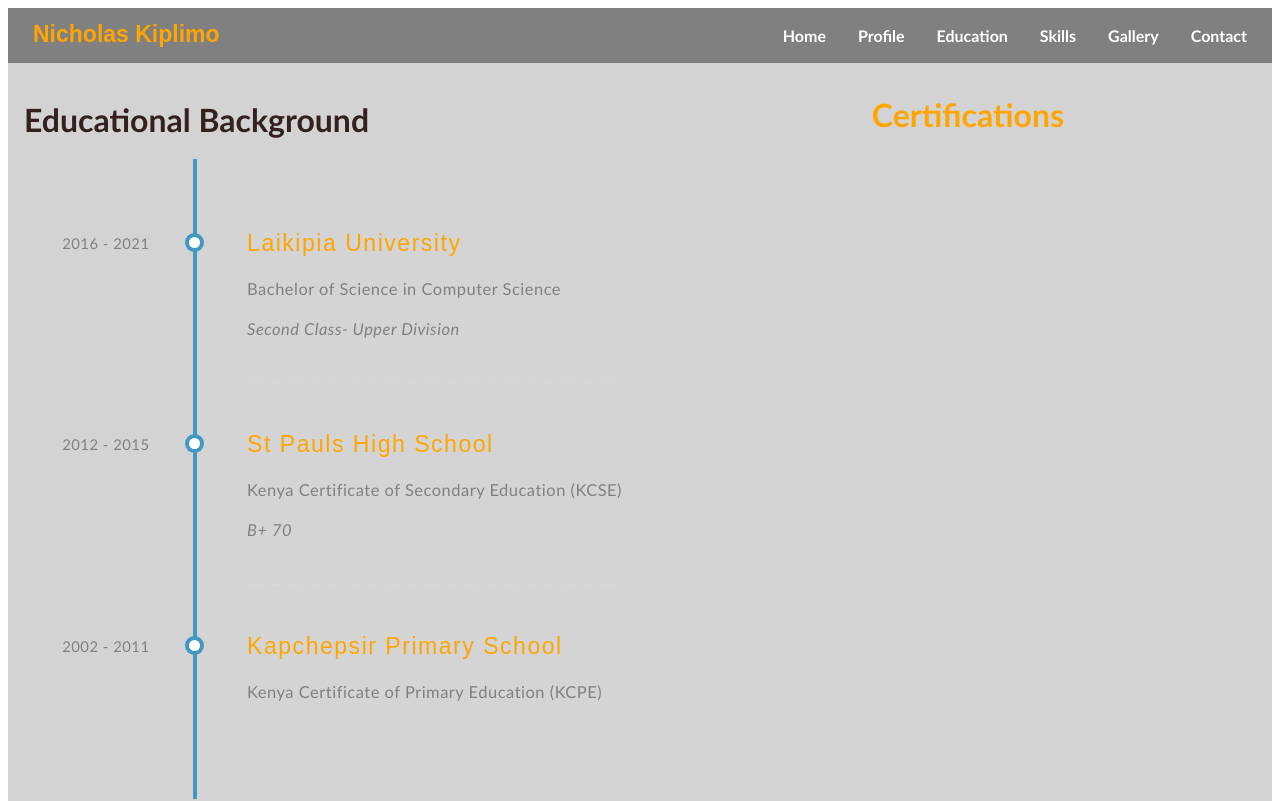
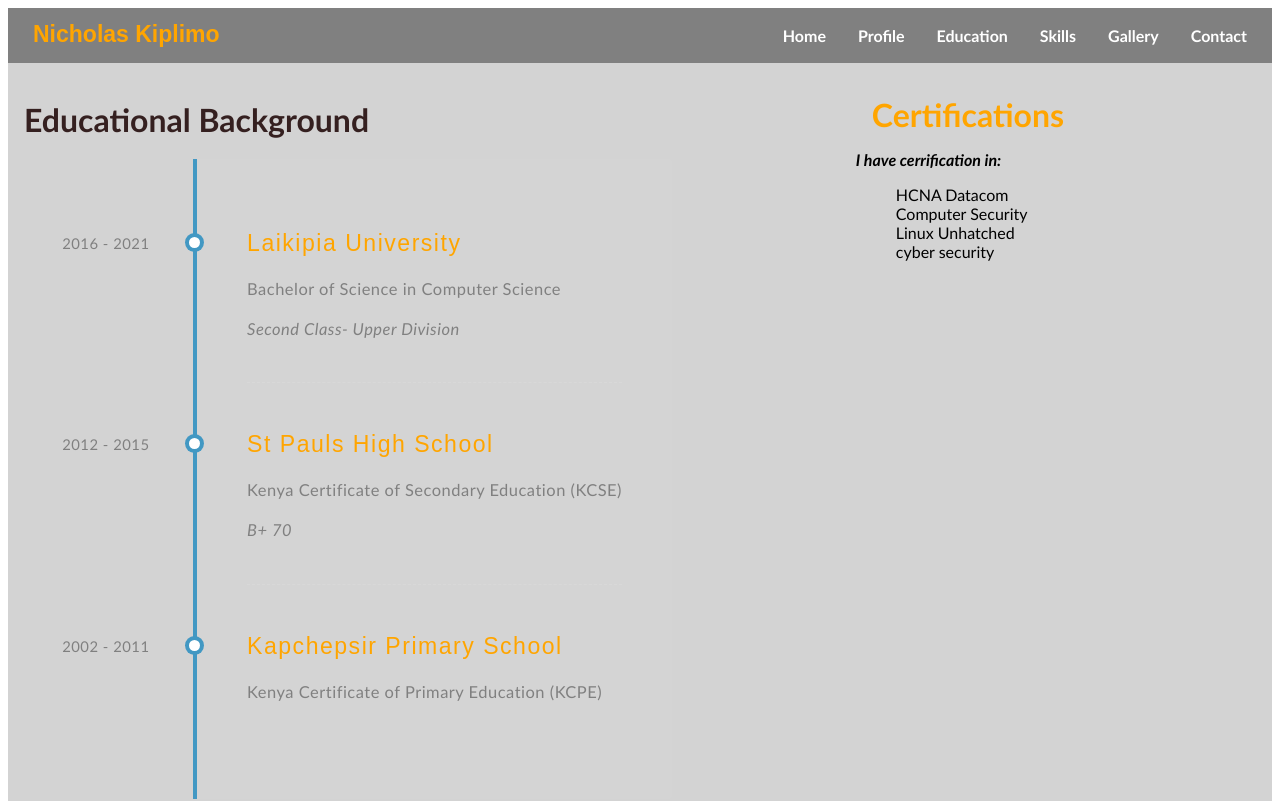
Before and after one commit to developer-home/porfolio_website, a React (Create React App) app: page /education in a window 1280 px wide. Shown: the top 801 px of the page. Built offline with nearby package versions, Linux system fonts and the light colour scheme.

Commit message:
Data update

```diff
--- a/src/Routes/Education.js
+++ b/src/Routes/Education.js
@@ -31,6 +31,13 @@ const Education = () => {
         </div>
         <div className="e-righ">
           <span className="c-hd def">Certifications</span>
+          <span>I have cerrification in:</span>
+          <ul>
+            <li>HCNA Datacom</li>
+            <li>Computer Security</li>
+            <li>Linux Unhatched</li>
+            <li>cyber security</li>
+          </ul>
         </div>
       </div>
       <Footer />
```
